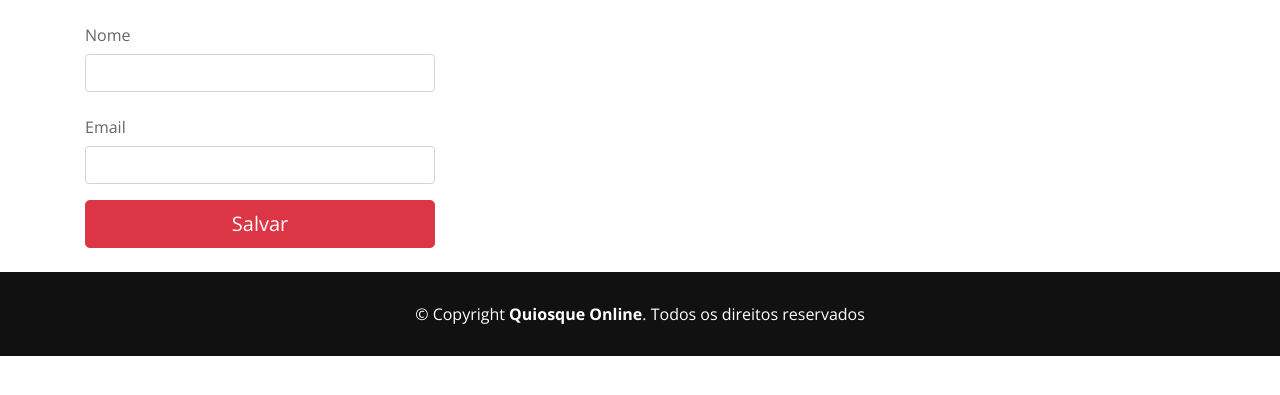
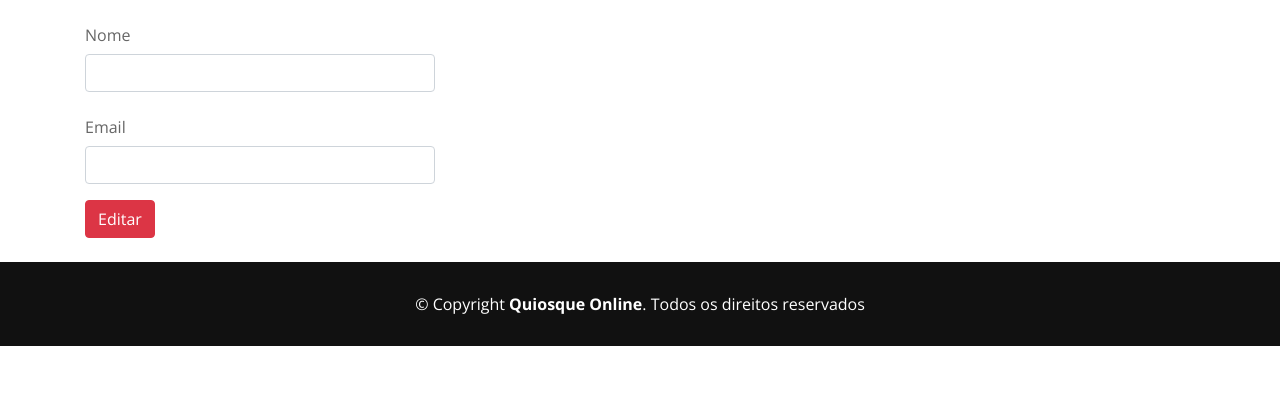
Before and after one commit to brunogomes3000/quiosqueonline, a Django app: page /editarDadosPessoais/ in a window 1280 px wide. Shown: the part 193-588 px from the top of the page. Run offline with Django 3.2, Linux system fonts and the light colour scheme; some libraries are stand-ins or nearby versions.

Commit message:
alteracao do botão editar em editarDadosPessoais.html

```diff
--- a/core/templates/editarDadosPessoais.html
+++ b/core/templates/editarDadosPessoais.html
@@ -27,7 +27,7 @@ Detalhe da Arte | {{ block.super }}
                     <label class="col-form-label" for="formGroupExampleInput" desable><span>Email</span></label><br>
                     <input type="text" class="form-control" id="formGroupExampleInput" placeholder="{{ usuario.email }}">
                 </div>
-                <button href="{% url 'editarDadosPessoais' %}" type="button" class="btn btn-danger btn-lg btn-block">Salvar</button>
+                <a href="{% url 'checkDadosPessoais' %}"><button type="button" class="btn btn-danger my-2 my-sm-0" >Editar</button></a>
             </form>
         </div>
     </div>
```
